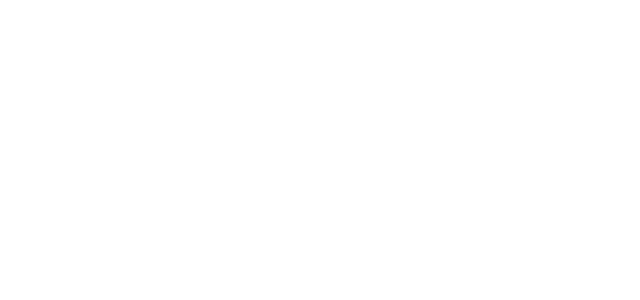
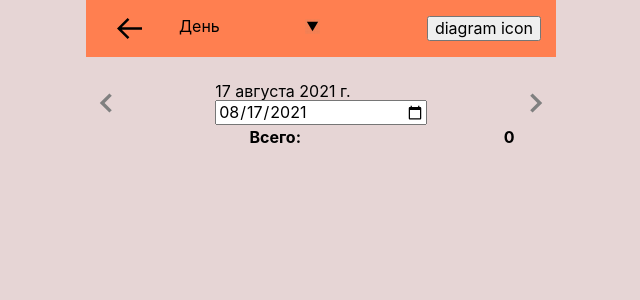
Before and after one commit to z9877969/bc9.wallet, a React (Create React App) app: page /history in a window 1280 px wide. Shown: the top 300 px of the page, without its empty margins (319-959 px from the left). Built offline with nearby package versions, Linux system fonts and the light colour scheme.

Commit message:
covers PageComponents from components to pages

```diff
--- a/src/components/App/App.jsx
+++ b/src/components/App/App.jsx
@@ -1,15 +1,14 @@
 import { useEffect, useState } from "react";
 import { Route, Switch, useHistory } from "react-router-dom";
-import MainPage from "../MainPage/MainPage";
-import TransactionPage from "../TransactionPage/TransactionPage";
-import TransactionsHistoryPage from "../TransactionsHistoryPage/TransactionsHistoryPage";
-import BalancePage from "../BalancePage/BalancePage";
+import MainPage from "../../pages/MainPage";
+import TransactionPage from "../../pages/TransactionPage";
+import TransactionsHistoryPage from "../../pages/TransactionsHistoryPage";
+import BalancePage from "../../pages/BalancePage";
 import { getFromLS, setToLS } from "../../utils/helpers/withLS";
 
 const App = () => {
   const history = useHistory();
 
-  const [mainInfoType, setMainInfoType] = useState("");
   const [costs, setCosts] = useState([]);
   const [incomes, setIncomes] = useState([]);
   const [costsCat, setCostsCat] = useState([]);
@@ -27,17 +26,17 @@ const App = () => {
   };
 
   const handleOpenTransaction = (transType) => {
-    const transactionLocation = {
-      pathname: `/transaction/${transType}`,
-      state: { from: history.location },
-    };
-    const balanceLocation = {
-      pathname: `/${transType}`,
-      state: { from: history.location },
-    };
-    history.push(
-      transType === "balance" ? balanceLocation : transactionLocation
-    );
+    const nextLocation =
+      transType === "balance"
+        ? {
+            pathname: `/${transType}`,
+            state: { from: history.location },
+          }
+        : {
+            pathname: `/transaction/${transType}`,
+            state: { from: history.location },
+          };
+    history.push(nextLocation);
   };
 
   const handleAddTransaction = ({ transaction, transType }) => {
@@ -92,6 +91,12 @@ const App = () => {
         )}
       />
       <Route path="/balance" component={BalancePage} />
+      <Route path="/history">
+        <TransactionsHistoryPage
+          transactions={incomes}
+          // handleReturnToMainPage={handleReturnToMainPage}
+        />
+      </Route>
     </Switch>
   );
 };
@@ -99,30 +104,6 @@ const App = () => {
 export default App;
 
 // switch (mainInfoType) {
-//   case "balance":
-//     return <BalancePage handleReturnToMainPage={handleReturnToMainPage} />;
-//   case "costs":
-//     return (
-//       <>
-//         <TransactionPage
-//           transType="costs"
-//           handleReturnToMainPage={handleReturnToMainPage}
-//           handleAddTransaction={handleAddTransaction}
-//           handleAddCategory={handleAddCategory}
-//           costsCategoryList={costsCat}
-//         />
-//       </>
-//     );
-//   case "incomes":
-//     return (
-//       <TransactionPage
-//         transType="incomes"
-//         handleReturnToMainPage={handleReturnToMainPage}
-//         handleAddTransaction={handleAddTransaction}
-//         handleAddCategory={handleAddCategory}
-//         incomesCategoryList={incomesCat}
-//       />
-//     );
 //   case "costsHistory":
 //     return (
 //       <TransactionsHistoryPage
@@ -137,14 +118,4 @@ export default App;
 //         handleReturnToMainPage={handleReturnToMainPage}
 //       />
 //     );
-//   default:
-//     return (
-//       <>
-//         <MainPage
-//           costs={costs}
-//           incomes={incomes}
-//           handleOpenTransaction={handleOpenTransaction}
-//         />
-//       </>
-//     );
 // }
--- a/src/components/TransactionsHistoryPage/TransactionsHistoryPage.jsx
+++ /dev/null
@@ -1,103 +0,0 @@
-import { useState } from "react";
-import DatePaginator from "../DatePaginator/DatePaginator";
-import HistoryTable from "../HistoryTable/HistoryTable";
-import GoBackHeader from "../_share/GoBackHeader/GoBackHeader";
-import BaseSection from "../_share/BaseSection/BaseSection";
-import HistoryHeaderBtns from "../HistoryHeaderBtns/HistoryHeaderBtns";
-import MenuList from "../MenuList/MenuList";
-import periodList from "../../assets/periodList.json";
-import dateApi from "../../utils/withPeriods/classDataByPeriod";
-import CategoryDetailsList from "../CategoryDetailsList/CategoryDetailsList";
-import { func } from "prop-types";
-
-const TransactionsHistoryPage =({ handleReturnToMainPage, transactions } ) => {
-
-  const [isOpenPeriodList, setIsOpenPeriodList] =useState(false)
-  const [touchedPeriod, setTouchedPeriod] =useState(periodList[0])
-  const [thouchedDate, setThouchedDate] =useState(dateApi.current)
-  const [isCategoryDetails, setIsCategoryDetails] =useState(false)
-  const [categoryDetailsName, setCategoryDetailsName] =useState('')
-
-
-  const onToggleCategoryDetails = () => {
-    setIsCategoryDetails((prevState) => ( !prevState));
-  };
-
-  const onOpenCategoryDetails = (category) => {
-    setCategoryDetailsName(category);
-    onToggleCategoryDetails();
-  };
-
-  const onTogglePeriodList = () => {
-    setIsOpenPeriodList((prevState) => {
-      return !prevState;
-    });
-  };
-
-  const onChangeTouchedPeriod = (periodObj) => {
-    setTouchedPeriod(periodObj);
-    onTogglePeriodList();
-  };
-
-  const onChangeTouchedDate = (e) => {
-    const { value } = e.target;
-    setThouchedDate(value);
-  };
-
-      const allSum = transactions.reduce((acc, { sum }) => acc + Number(sum), 0);
-
-    const filtredCatTrans = dateApi.getDataListOfCategories({
-      data: transactions,
-      date: thouchedDate,
-      period: touchedPeriod.name,
-    });
-
-    return (
-      <BaseSection>
-        <GoBackHeader
-          handleGoBack={
-            !isCategoryDetails
-              ? handleReturnToMainPage
-              : onToggleCategoryDetails
-          }
-          title={isCategoryDetails && categoryDetailsName}
-        >
-          {!isCategoryDetails && (
-            <>
-              <HistoryHeaderBtns
-                onOpenPeriodList={onTogglePeriodList}
-                touchedPeriodTitle={touchedPeriod.title}
-              />
-              {isOpenPeriodList && (
-                <MenuList
-                  onChangeTouchedPeriod={onChangeTouchedPeriod}
-                  menuList={periodList}
-                />
-              )}
-            </>
-          )}
-        </GoBackHeader>
-        {!isCategoryDetails ? (
-          <>
-            <DatePaginator
-              onChangeDate={onChangeTouchedDate}
-              thouchedDate={thouchedDate}
-              touchedPeriod={touchedPeriod}
-            />
-            <HistoryTable
-              allSum={allSum}
-              transactions={filtredCatTrans}
-              onOpenCategoryDetails={onOpenCategoryDetails}
-            />
-          </>
-        ) : (
-          <CategoryDetailsList
-            detailsList={filtredCatTrans[categoryDetailsName].data}
-          />
-        )}
-      </BaseSection>
-    );
-
-}
-
-export default TransactionsHistoryPage;
--- a/src/hoc/withClose.jsx
+++ b/src/hoc/withClose.jsx
@@ -14,9 +14,7 @@ export default withClose(TestWrappedComponent);
 function withClose(WrappedComponent) {
   return ({ isClose, isCloseCb, ...props }) => {
     const handleEscClose = (e) => {
-      console.log("object :>> ");
       if (e.key === "Escape") {
-        console.log("escape");
         isCloseCb();
       }
     };
--- a/src/components/BalancePage/BalancePage.jsx
+++ b/src/pages/BalancePage.jsx
@@ -1,4 +1,4 @@
-import GoBackHeader from "../_share/GoBackHeader/GoBackHeader";
+import GoBackHeader from "../components/_share/GoBackHeader/GoBackHeader";
 
 const BalancePage = ({ handleReturnToMainPage }) => {
   return (
--- /dev/null
+++ b/src/pages/TransactionsHistoryPage.jsx
@@ -0,0 +1,97 @@
+import { useState } from "react";
+import DatePaginator from "../components/DatePaginator/DatePaginator";
+import HistoryTable from "../components/HistoryTable/HistoryTable";
+import GoBackHeader from "../components/_share/GoBackHeader/GoBackHeader";
+import BaseSection from "../components/_share/BaseSection/BaseSection";
+import HistoryHeaderBtns from "../components/HistoryHeaderBtns/HistoryHeaderBtns";
+import MenuList from "../components/MenuList/MenuList";
+import periodList from "../assets/periodList.json";
+import dateApi from "../utils/withPeriods/classDataByPeriod";
+import CategoryDetailsList from "../components/CategoryDetailsList/CategoryDetailsList";
+
+const TransactionsHistoryPage = ({ handleReturnToMainPage, transactions }) => {
+  const [isOpenPeriodList, setIsOpenPeriodList] = useState(false);
+  const [touchedPeriod, setTouchedPeriod] = useState(periodList[0]);
+  const [thouchedDate, setThouchedDate] = useState(dateApi.current);
+  const [isCategoryDetails, setIsCategoryDetails] = useState(false);
+  const [categoryDetailsName, setCategoryDetailsName] = useState("");
+
+  const onToggleCategoryDetails = () => {
+    setIsCategoryDetails((prevState) => !prevState);
+  };
+
+  const onOpenCategoryDetails = (category) => {
+    setCategoryDetailsName(category);
+    onToggleCategoryDetails();
+  };
+
+  const onTogglePeriodList = () => {
+    setIsOpenPeriodList((prevState) => {
+      return !prevState;
+    });
+  };
+
+  const onChangeTouchedPeriod = (periodObj) => {
+    setTouchedPeriod(periodObj);
+    onTogglePeriodList();
+  };
+
+  const onChangeTouchedDate = (e) => {
+    const { value } = e.target;
+    setThouchedDate(value);
+  };
+
+  const allSum = transactions.reduce((acc, { sum }) => acc + Number(sum), 0);
+
+  const filtredCatTrans = dateApi.getDataListOfCategories({
+    data: transactions,
+    date: thouchedDate,
+    period: touchedPeriod.name,
+  });
+
+  return (
+    <BaseSection>
+      <GoBackHeader
+        handleGoBack={
+          !isCategoryDetails ? handleReturnToMainPage : onToggleCategoryDetails
+        }
+        title={isCategoryDetails && categoryDetailsName}
+      >
+        {!isCategoryDetails && (
+          <>
+            <HistoryHeaderBtns
+              onOpenPeriodList={onTogglePeriodList}
+              touchedPeriodTitle={touchedPeriod.title}
+            />
+            {isOpenPeriodList && (
+              <MenuList
+                onChangeTouchedPeriod={onChangeTouchedPeriod}
+                menuList={periodList}
+              />
+            )}
+          </>
+        )}
+      </GoBackHeader>
+      {!isCategoryDetails ? (
+        <>
+          <DatePaginator
+            onChangeDate={onChangeTouchedDate}
+            thouchedDate={thouchedDate}
+            touchedPeriod={touchedPeriod}
+          />
+          <HistoryTable
+            allSum={allSum}
+            transactions={filtredCatTrans}
+            onOpenCategoryDetails={onOpenCategoryDetails}
+          />
+        </>
+      ) : (
+        <CategoryDetailsList
+          detailsList={filtredCatTrans[categoryDetailsName].data}
+        />
+      )}
+    </BaseSection>
+  );
+};
+
+export default TransactionsHistoryPage;
```
Also changed, not shown: src/components/CategoryDetailsList/CategoryDetailsList.jsx (+0 -22 lines), src/pages/CategoryListPage.jsx (renamed from src/components/CategoryListPage/CategoryListPage.jsx, +4 -8 lines), src/pages/MainPage.jsx (renamed from src/components/MainPage/MainPage.jsx, +4 -4 lines), src/pages/TransactionPage.jsx (renamed from src/components/TransactionPage/TransactionPage.jsx, +7 -7 lines).
